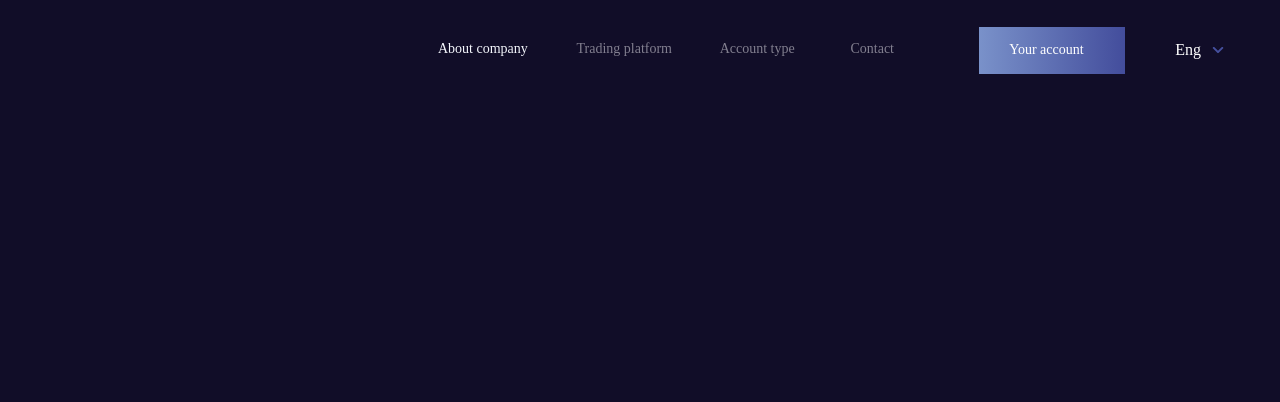
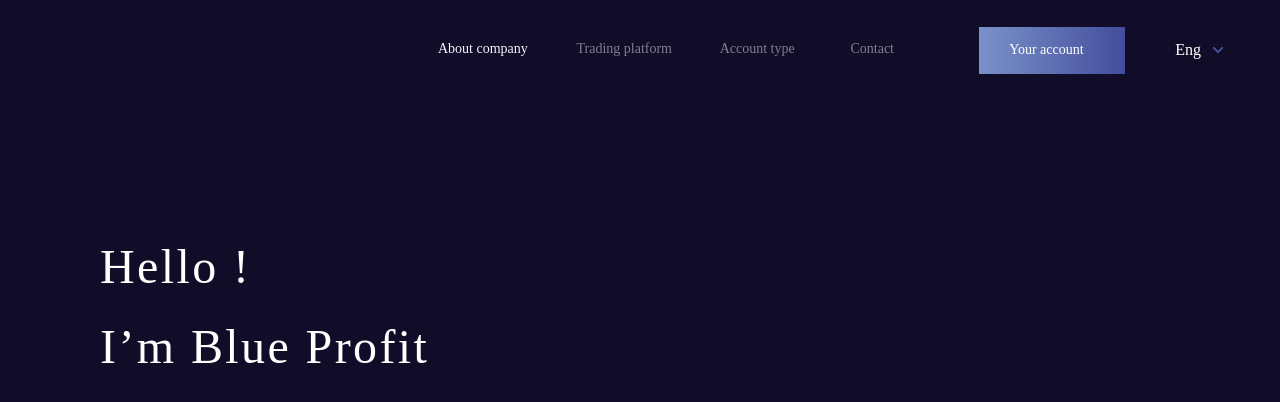
Before and after one commit to machomacho23/pract1, a plain HTML site: page index.html in a window 1280 px wide. Shown: the top 402 px of the page. Drawn offline with Linux system fonts and the light colour scheme.

Commit message:
hello text

```diff
--- a/index.html
+++ b/index.html
@@ -17,7 +17,6 @@
               <div class="account-box">
                 <span class="youraccount">Your account</span>
               </div>
-            <!-- <li class="item eng">Eng</li> -->
             <li class="language-selector">
                 <div class="selected-language">
                   <span class="itemeng">Eng</span><img src="aset/angle-down (1) 1.svg" alt="icon angle-down">
@@ -30,6 +29,9 @@
             </li>
         </ul>
     </div>
+     <div class="hello-text">
+        <span class="hellospan"><div>Hello !</div> I’m Blue Profit</span>
+     </div>
  </div>
 
 </body>
--- a/style.css
+++ b/style.css
@@ -16,6 +16,7 @@ body {
     width: 1347px;
     height: 914.5px;
     display: flex;
+    flex-direction: column;
     /* border: 3px solid red;   */
 }
 
@@ -152,3 +153,18 @@ body {
 .language-selector:hover .language-dropdown {
     display: block;
 }
+.hello-text {
+    width: 443px;
+    height: 137px;
+    margin-top: 145px;
+    margin-left: 100px;
+}
+.hellospan {
+    color: #FFF;
+    font-family: "Space Mono";
+    font-size: 48px;
+    font-style: normal;
+    font-weight: 400;
+    line-height: 80px; /* 166.667% */
+    letter-spacing: 2.4px;
+ }
```
Also changed, not shown: aset/Group 637.svg (added), aset/iconfinder_1175271_litecoin_ltc_icon 1.svg (added). Lines whose indentation alone changed are shown as unchanged.
